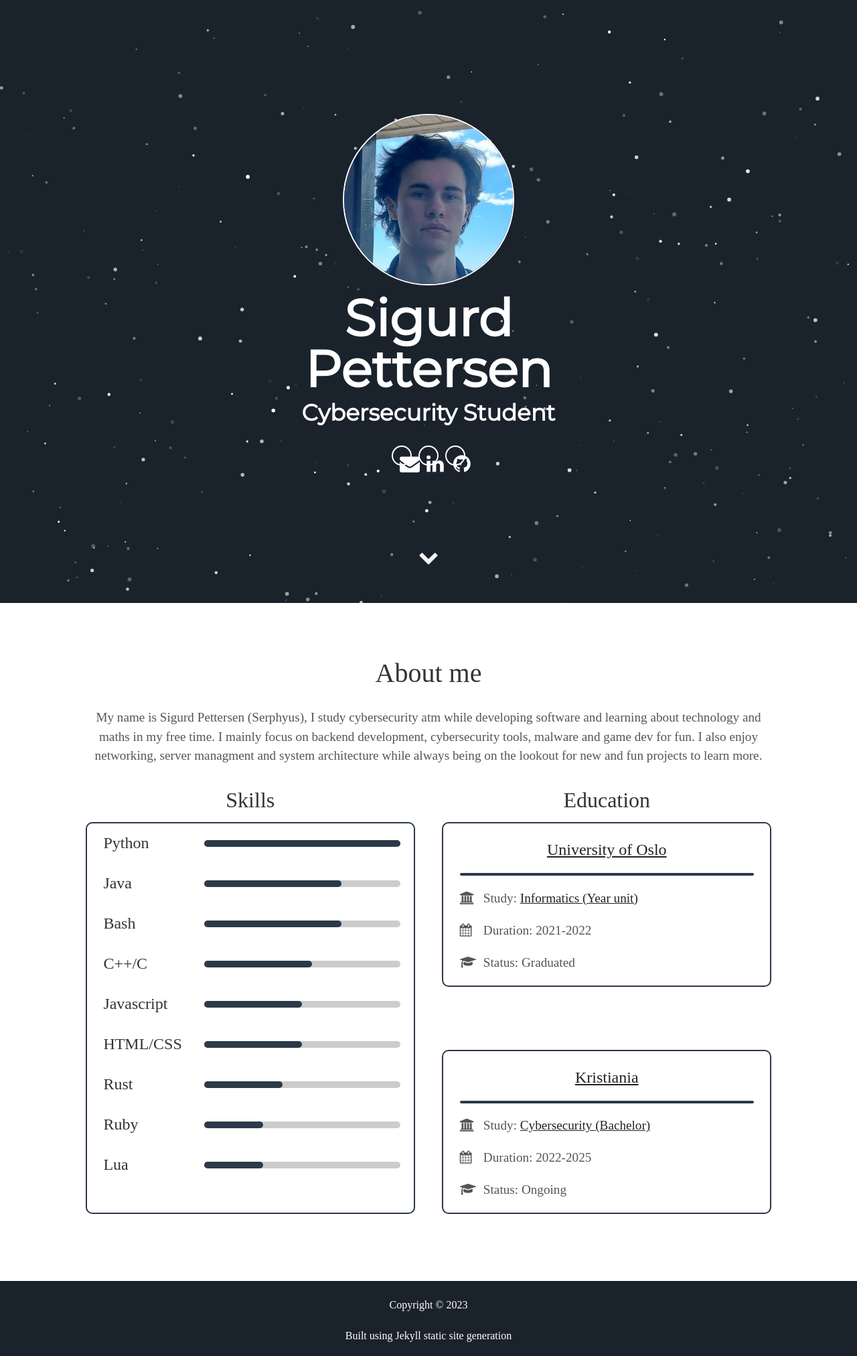
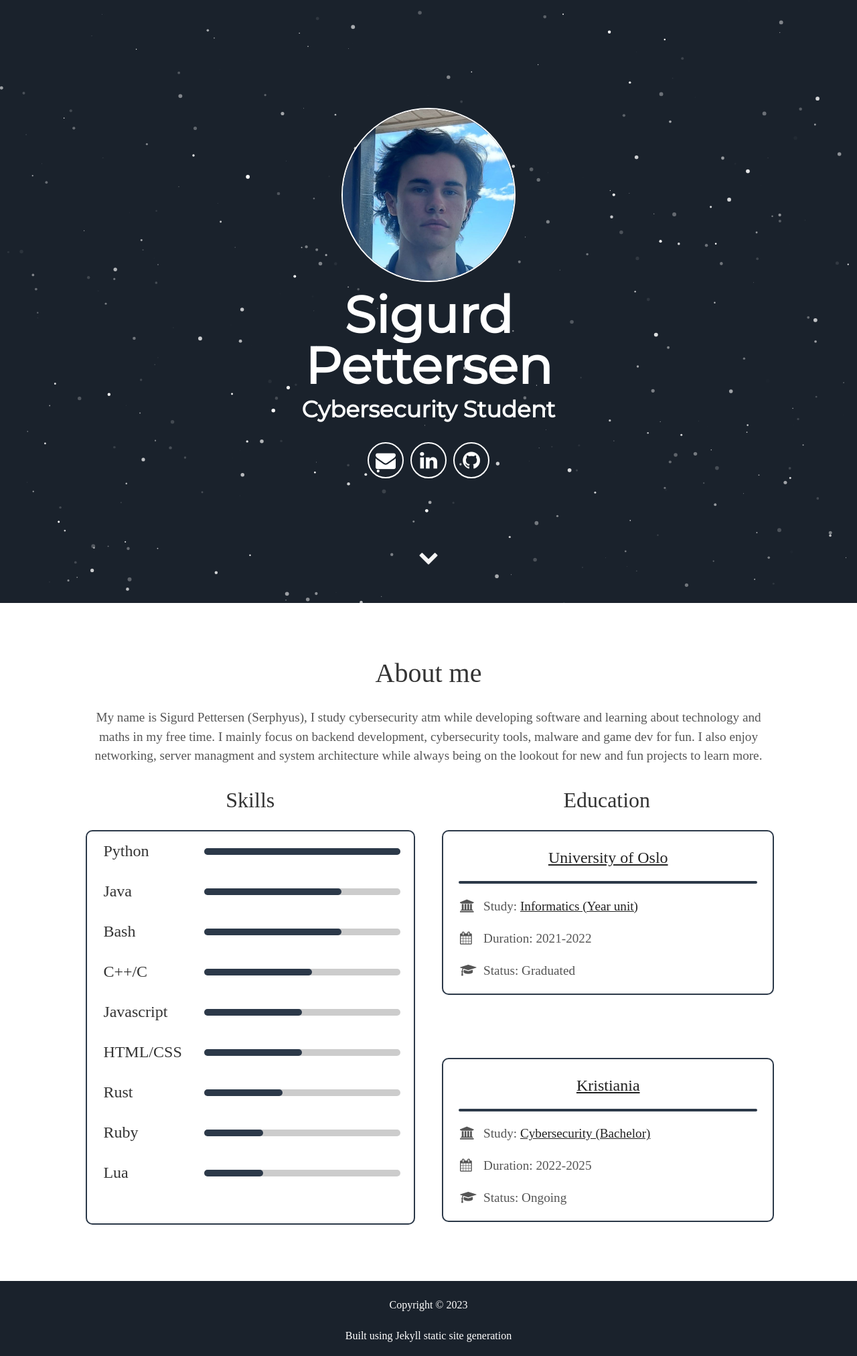
Before and after one commit to Serphyus/serphyus.github.io, a Jekyll site: the page built from index.html, in a window 1280 px wide. Shown: the whole page at 67% size. Built offline with Jekyll 4.4.1, drawn with Linux system fonts in a browser that asks for light colours; some web fonts are replaced.

Commit message:
bug fix: box sizing issues

```diff
--- a/assets/css/main.css
+++ b/assets/css/main.css
@@ -3292,7 +3292,6 @@ summary {
   color: #68b604; }
 
 * {
-  box-sizing: border-box;
   -webkit-font-smoothing: antialiased;
   -moz-osx-font-smoothing: grayscale; }
 
--- a/src/styles/_base.scss
+++ b/src/styles/_base.scss
@@ -3,7 +3,7 @@
 
 * {
     -webkit-font-smoothing: antialiased;
-	-moz-osx-font-smoothing: grayscale;
+    -moz-osx-font-smoothing: grayscale;
 }
 
 body {
```
